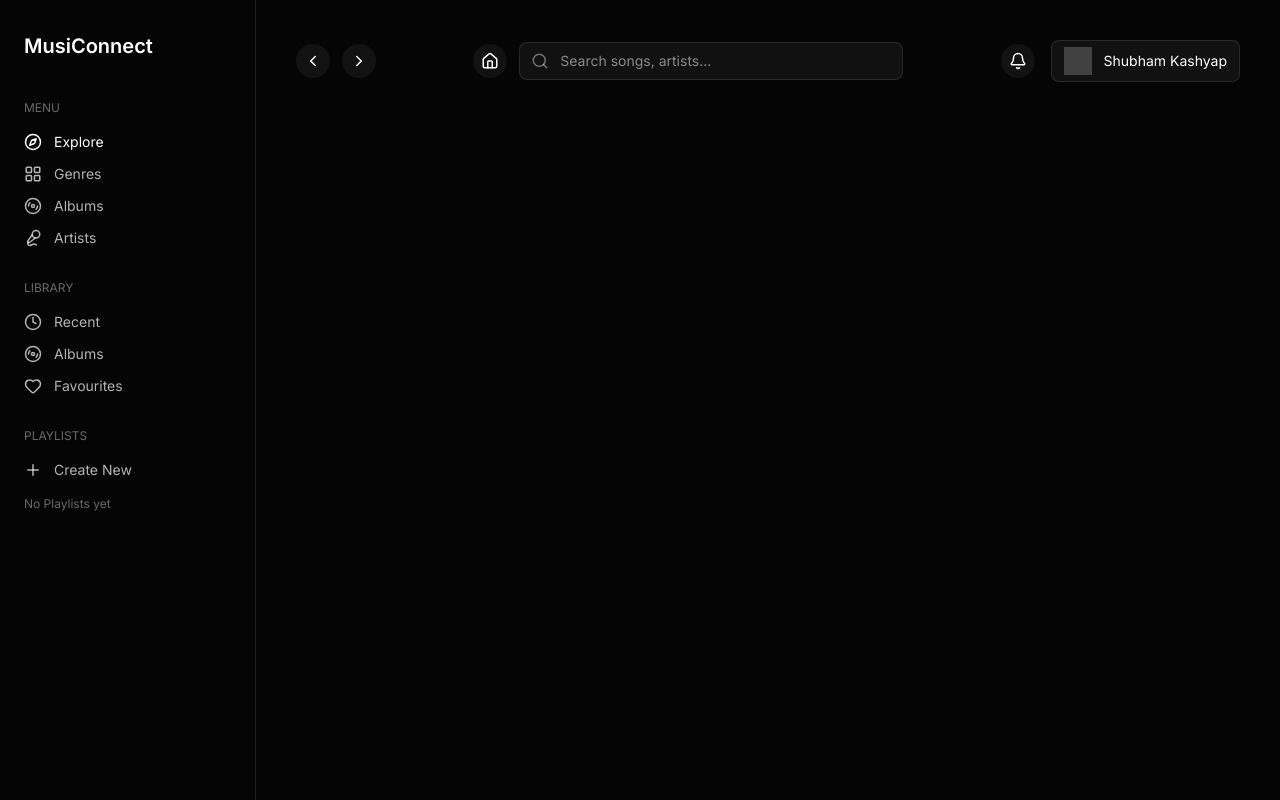
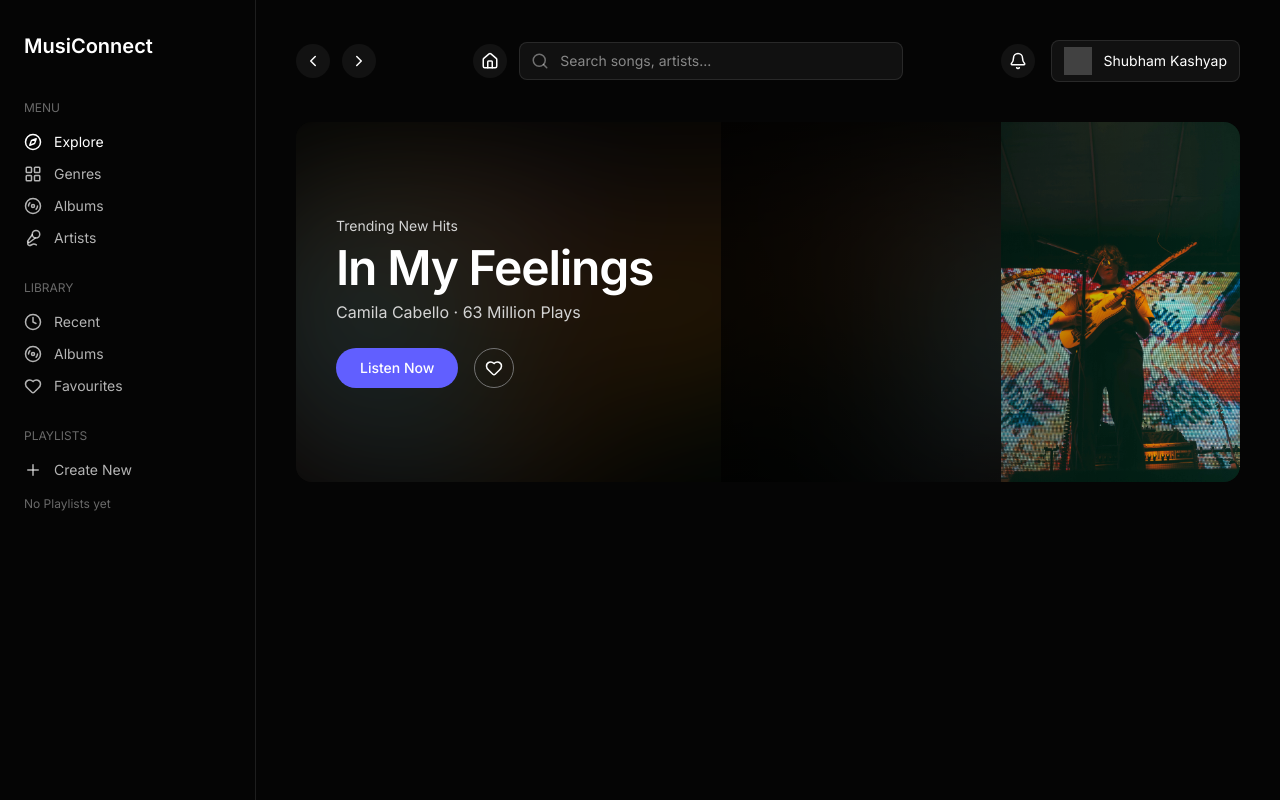
Before and after one commit to kashyap-shubham/MusiConnect, a Next.js app in the folder apps/web/: page /explore in a window 1280 px wide. Built offline with nearby package versions, Linux system fonts and the light colour scheme.

Commit message:
basic header design

```diff
--- a/apps/web/src/app/(app)/explore/page.tsx
+++ b/apps/web/src/app/(app)/explore/page.tsx
@@ -1,15 +1,17 @@
+import HeroSection from "@/components/app/explore/HeroSection";
 import Header from "@/components/app/Header";
 
 export default function ExplorePage() {
-
   return (
-
     <div className="p-10">
-
       <Header />
+      <HeroSection
+        title="In My Feelings"
+        subtitle="Camila Cabello · 63 Million Plays"
+        label="Trending New Hits"
+        imageUrl="/artists/artist1.jpg"
+      />
 
     </div>
-
-  )
-
+  );
 }
--- a/apps/web/src/components/app/Header.tsx
+++ b/apps/web/src/components/app/Header.tsx
@@ -1,32 +1,20 @@
-"use client"
+"use client";
 
-import {
-  Search,
-  Bell,
-  ChevronLeft,
-  ChevronRight,
-  Home
-} from "lucide-react"
+import { Search, Bell, ChevronLeft, ChevronRight, Home } from "lucide-react";
 
-import { useRouter } from "next/navigation"
-import ProfileSection from "./header/ProfileSection";
-
-
+import { useRouter } from "next/navigation";
+import ProfileSection from "../ui/ProfileSection";
 
 export default function Header() {
-
   const user = {
     name: "Shubham Kashyap",
-        image: ""
-    }
+    image: "",
+  };
 
-  const router = useRouter()
-
-
+  const router = useRouter();
 
   return (
     <div className="flex items-center justify-between mb-10">
-
       {/* LEFT NAVIGATION */}
       <div className="flex items-center gap-3">
         <button
@@ -84,10 +72,8 @@ export default function Header() {
         </button>
 
         {/* profile section  */}
-        <ProfileSection user={user}/>
-
+        <ProfileSection user={user} />
       </div>
     </div>
   );
-
 }
--- /dev/null
+++ b/apps/web/src/components/app/explore/HeroSection.tsx
@@ -0,0 +1,162 @@
+"use client";
+
+import Image from "next/image";
+import { Heart } from "lucide-react";
+
+export interface HeroSectionProps {
+  title: string
+  subtitle?: string
+  label?: string
+  imageUrl: string
+
+  onPrimaryAction?: () => void
+  onSecondaryAction?: () => void
+}
+
+export default function HeroSection({
+
+  title,
+  subtitle,
+  label,
+  imageUrl,
+  onPrimaryAction,
+  onSecondaryAction
+
+}: HeroSectionProps) {
+
+  return (
+
+    <section
+      className="
+        relative
+        w-full
+        h-[360px]
+        overflow-hidden
+        rounded-2xl
+        flex
+        bg-black
+      "
+    >
+
+      {/* BLURRED BACKGROUND IMAGE */}
+      <Image
+        src={imageUrl}
+        alt="background"
+        fill
+        priority
+        className="
+          object-cover
+          scale-110
+          blur-3xl
+          opacity-40
+        "
+      />
+
+      {/* dark overlay */}
+      <div
+        className="
+          absolute inset-0
+          bg-black/40
+        "
+      />
+
+
+      {/* LEFT CONTENT */}
+      <div
+        className="
+          relative
+          z-10
+          w-[45%]
+          flex
+          flex-col
+          justify-center
+          px-10
+        "
+      >
+
+        {label && (
+
+          <p className="text-sm text-neutral-300">
+            {label}
+          </p>
+
+        )}
+
+        <h1 className="mt-2 text-5xl font-semibold tracking-tight">
+          {title}
+        </h1>
+
+        {subtitle && (
+
+          <p className="mt-2 text-neutral-300">
+            {subtitle}
+          </p>
+
+        )}
+
+        <div className="mt-6 flex gap-4">
+
+          <button
+            onClick={onPrimaryAction}
+            className="
+              rounded-full
+              bg-indigo-500
+              px-6 py-2
+              text-sm font-medium
+              hover:bg-indigo-400
+              transition
+            "
+          >
+            Listen Now
+          </button>
+
+          <button
+            onClick={onSecondaryAction}
+            className="
+              flex items-center justify-center
+              h-10 w-10
+              rounded-full
+              border border-neutral-500
+              hover:bg-neutral-800
+              transition
+            "
+          >
+            <Heart size={18} />
+          </button>
+
+        </div>
+
+      </div>
+
+
+      {/* RIGHT IMAGE */}
+      <div className="relative w-[55%] h-full z-10">
+
+        <Image
+          src={imageUrl}
+          alt={title}
+          fill
+          priority
+          className="
+            object-contain
+            object-right
+          "
+        />
+
+        {/* fade blend */}
+        <div
+          className="
+            absolute inset-0
+            bg-gradient-to-r
+            from-black/70
+            via-black/30
+            to-transparent
+          "
+        />
+
+      </div>
+
+    </section>
+
+  );
+}
```
Also changed, not shown: apps/web/src/components/ui/ProfileSection.tsx (renamed from apps/web/src/components/app/header/ProfileSection.tsx). Lines whose indentation alone changed are shown as unchanged.
